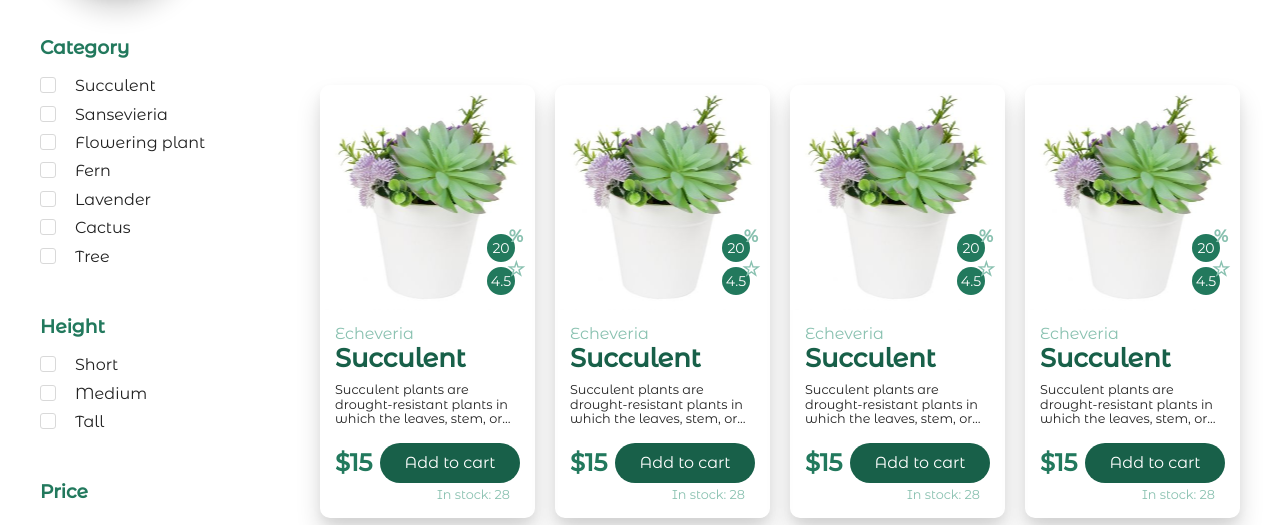
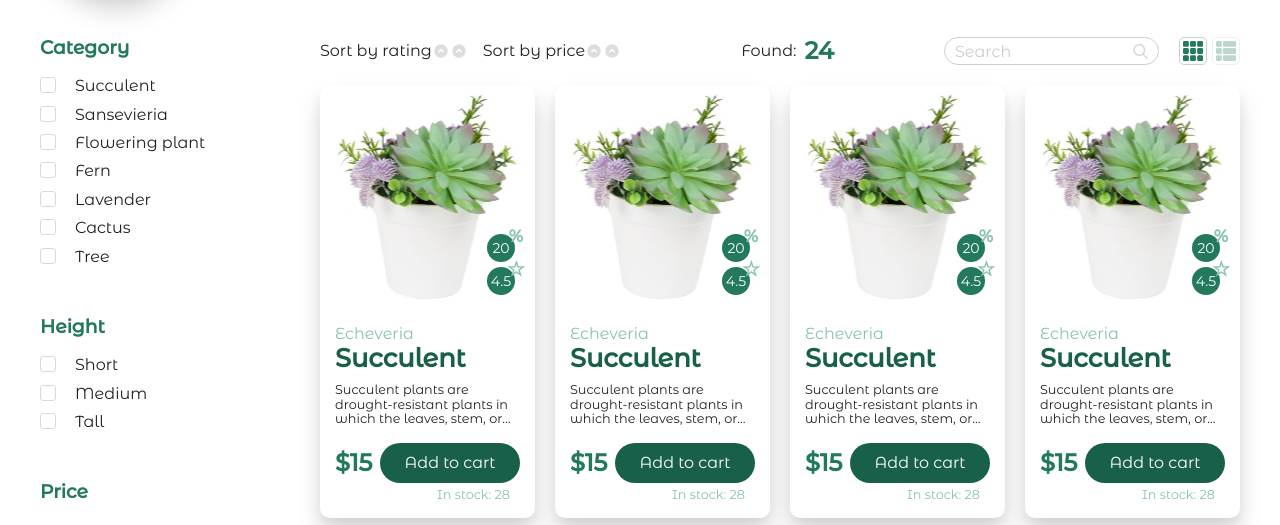
Before and after one commit to lexarudak/online-store, a website built with webpack: page src/index.html in a window 1280 px wide. Shown: the part 198-723 px from the top of the page. Built offline with nearby package versions, Linux system fonts and the light colour scheme.

Commit message:
feat: add sort

```diff
--- a/src/index.html
+++ b/src/index.html
@@ -141,9 +141,29 @@
           </div>
 
           <div class="products">
-            <div class="products__sort-parametrs"></div>
+            <div class="products__parametrs">
+              <div class="products__sort-parametrs">
+                <div class="sort">
+                  <div class="sort__item">Sort by rating
+                    <div class="sort__up"></div>
+                    <div class="sort__down"></div>
+                  </div>
+                  <div class="sort__item">Sort by price
+                    <div class="sort__up"></div>
+                    <div class="sort__down"></div>
+                  </div>
+                </div>
+                <div class="found-products">Found: <span class="found-products__num">24</span></div>
+                <input type="text" placeholder="Search" class="sort-input">
+              </div>
+
+              <div class="products__layout layout">
+                <div class="layout__portrait active"></div>
+                <div class="layout__landscape"></div>
+              </div>
+            </div>
+
             <div class="products__container">
-
               <div id="product" class="product">
                 <div class="product__photo">
                     <div class="product__icons">
--- a/src/index.scss
+++ b/src/index.scss
@@ -29,6 +29,7 @@
 @import
   'style/components/button',
   'style/components/product-card',
+  'style/components/sort-parametrs',
   'style/components/filters/range',
   'style/components/filters/check';
 
--- /dev/null
+++ b/src/style/components/_sort-parametrs.scss
@@ -0,0 +1,89 @@
+.sort {
+  @include flexbox(space-between);
+  flex-wrap: wrap;
+  gap: 5px;
+
+  &__item {
+    @include flexbox();
+    margin-right: 10px;
+  }
+
+  &__up,
+  &__down {
+    width: 18px;
+    height: 18px;
+    background: url('assets/svg/up.svg') center center/contain no-repeat;
+    opacity: 0.3;
+    transition: 0.5s;
+    &:hover,
+    &:active {
+      opacity: 1;
+    }
+  }
+
+  &__down {
+    background: url('assets/svg/up.svg') center center/contain no-repeat;
+  }
+}
+
+.found-products {
+  @include flexbox();
+  column-gap: 8px;
+  flex-wrap: wrap;
+
+  &__num {
+    font-size: 1.5em;
+    color: $green-medium;
+    font-weight: bold;
+  }
+}
+
+.sort-input {
+  height: 28px;
+  width: 215px;
+  border: solid 1px $grey-medium;
+  border-radius: 14px;
+  outline: none;
+  background: url('assets/svg/search.svg') 95% center no-repeat;
+  background-size: 15px;
+  padding: 0 10px;
+  line-height: 1;
+  color: $green-medium;
+  font-weight: 500;
+
+  &::placeholder {
+    color: $grey-medium;
+    font-weight: 400;
+  }
+}
+
+.layout {
+  @include flexbox();
+  gap: 5px;
+
+  &__portrait,
+  &__landscape {
+    width: 28px;
+    height: 28px;
+    border: solid 1px $grey-medium;
+    border-radius: 5px;
+    background: url('assets/svg/portrait.svg') center center no-repeat;
+    background-size: 20px;
+    opacity: 0.3;
+    transition: 0.5s;
+
+    &:hover,
+    &:active {
+      opacity: 1;
+    }
+  }
+
+  &__landscape {
+    background: url('assets/svg/landscape.svg') center center no-repeat;
+    background-size: 20px;
+  }
+
+  .active {
+    opacity: 1;
+  }
+}
--- a/src/style/pages/_catalog.scss
+++ b/src/style/pages/_catalog.scss
@@ -32,11 +32,17 @@
   flex: 1 1 auto;
   gap: 20px;
 
+  &__parametrs {
+    @include flexbox();
+    width: 100%;
+    gap: 20px;
+  }
+
   &__sort-parametrs {
     @include flexbox(space-between);
     gap: 20px;
+    flex: 1 1 auto;
     min-height: 28px;
-    width: 100%;
   }
 
   &__container {
```
Also changed, not shown: src/assets/svg/landscape.svg (added), src/assets/svg/portrait.svg (added), src/assets/svg/search.svg (added), src/assets/svg/up.svg (added). Lines whose indentation alone changed are shown as unchanged.
